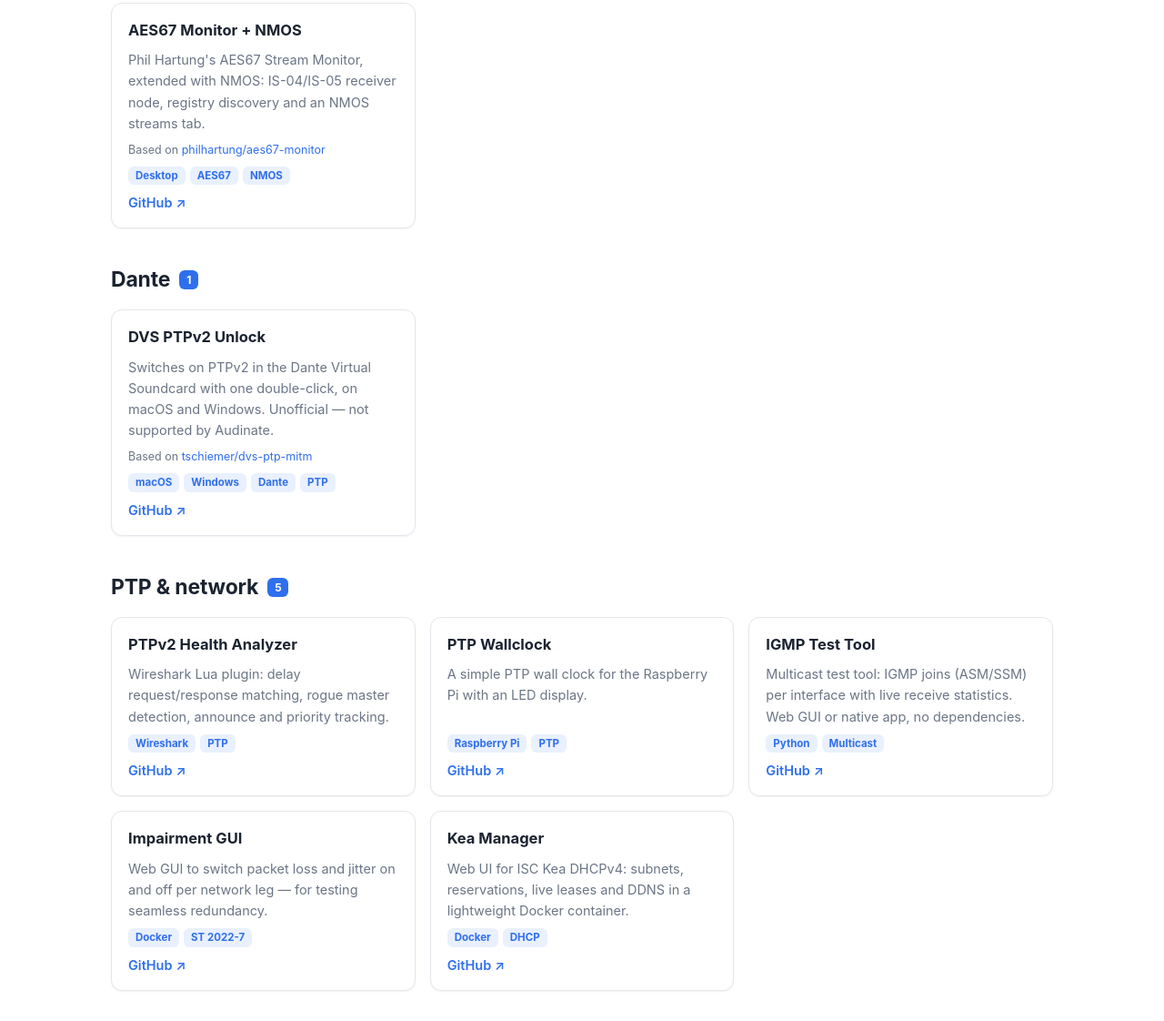
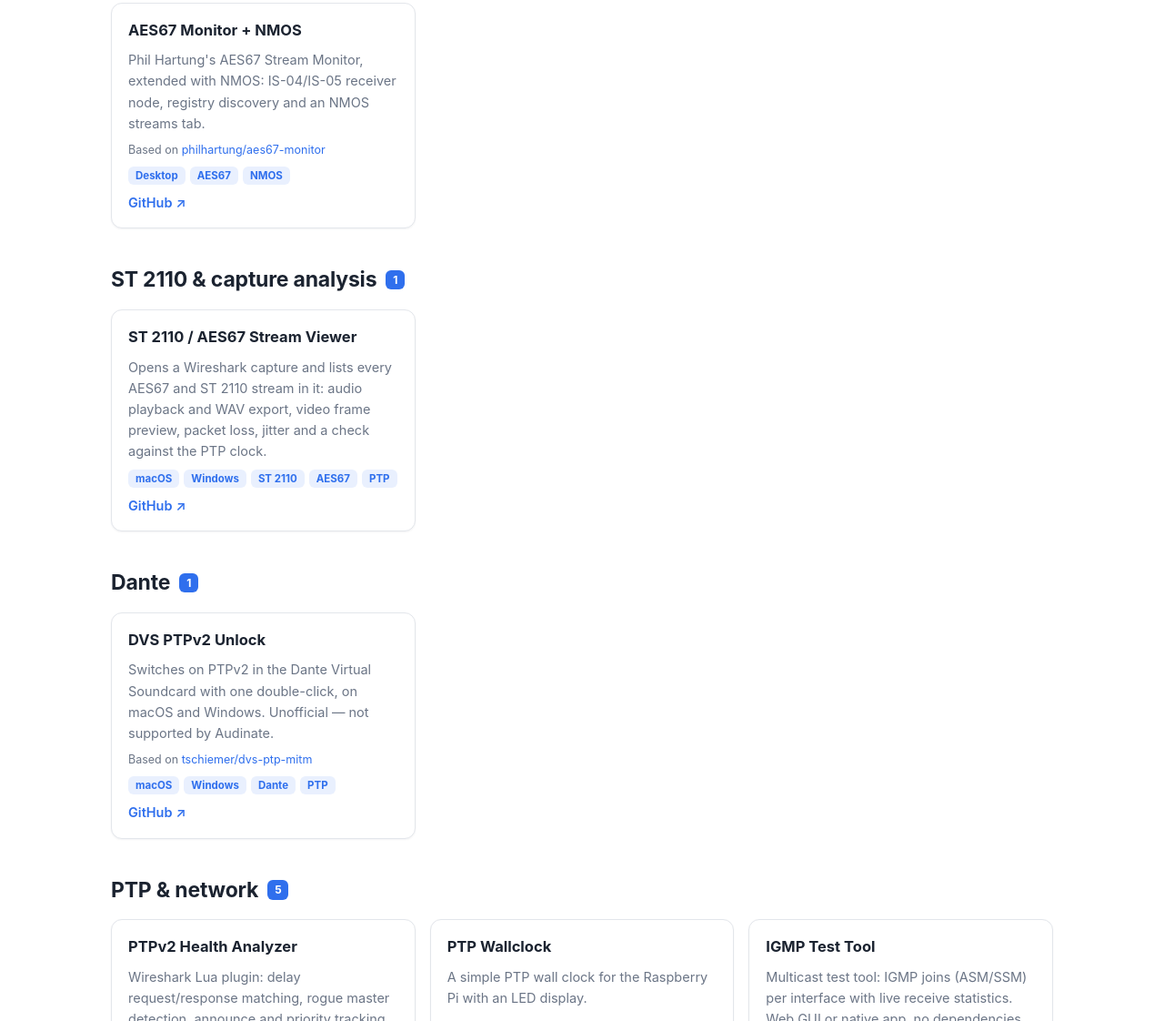
Before and after one commit to Gemini2350/moip-tools, a plain HTML site: page index.html in a window 1280 px wide. Shown: the part 1224-2346 px from the top of the page at 91% size. Drawn offline with Linux system fonts and the light colour scheme.

Commit message:
Add ST 2110 / AES67 Stream Viewer
Co-Authored-By: Claude Fable 5.2 <noreply@anthropic.com>

```diff
--- a/index.html
+++ b/index.html
@@ -4,7 +4,7 @@
 <meta charset="utf-8">
 <meta name="viewport" content="width=device-width, initial-scale=1">
 <title>MoIP Tools – open tools for AES67, Dante, NMOS, ST 2110 and PTP</title>
-<meta name="description" content="A collection of free and open source tools for media over IP: AES67 virtual soundcard, SRT bridge, PTPv2 for Dante Virtual Soundcard, NMOS federation and registry, PTP and multicast test tools.">
+<meta name="description" content="A collection of free and open source tools for media over IP: AES67 virtual soundcard, SRT bridge, PTPv2 for Dante Virtual Soundcard, NMOS federation and registry, ST 2110 capture analysis, PTP and multicast test tools.">
 <link rel="icon" type="image/svg+xml" href="logo.svg">
 <style>
 :root {
@@ -199,6 +199,11 @@ const TOOLS = [
          text: "Phil Hartung's AES67 Stream Monitor, extended with NMOS: IS-04/IS-05 receiver node, registry discovery and an NMOS streams tab.",
          tags: ["Desktop", "AES67", "NMOS"]}
     ]},
+    {group: "ST 2110 & capture analysis", items: [
+        {name: "ST 2110 / AES67 Stream Viewer", repo: "ST2110-AES67-Stream-Viewer",
+         text: "Opens a Wireshark capture and lists every AES67 and ST 2110 stream in it: audio playback and WAV export, video frame preview, packet loss, jitter and a check against the PTP clock.",
+         tags: ["macOS", "Windows", "ST 2110", "AES67", "PTP"]}
+    ]},
     {group: "Dante", items: [
         {name: "DVS PTPv2 Unlock", repo: "dvs-ptpv2-unlock",
          text: "Switches on PTPv2 in the Dante Virtual Soundcard with one double-click, on macOS and Windows. Unofficial — not supported by Audinate.",
```
